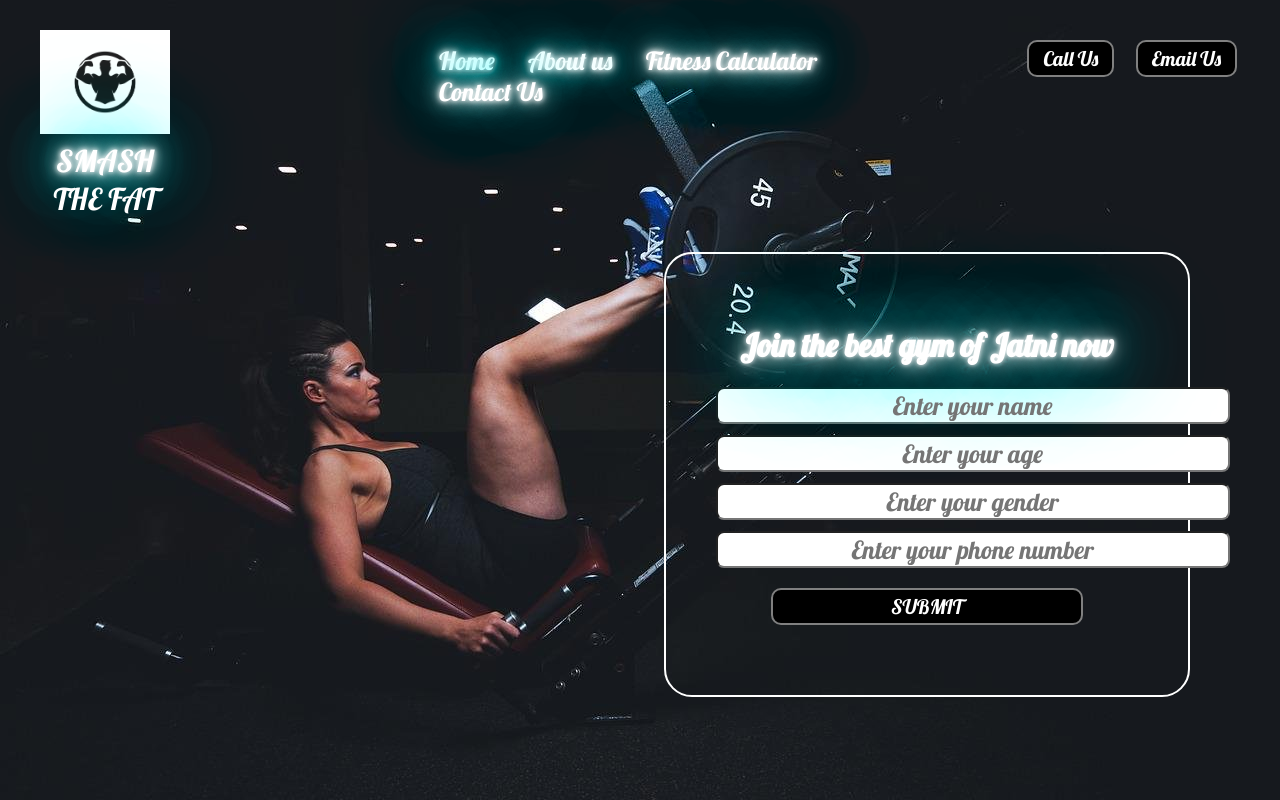
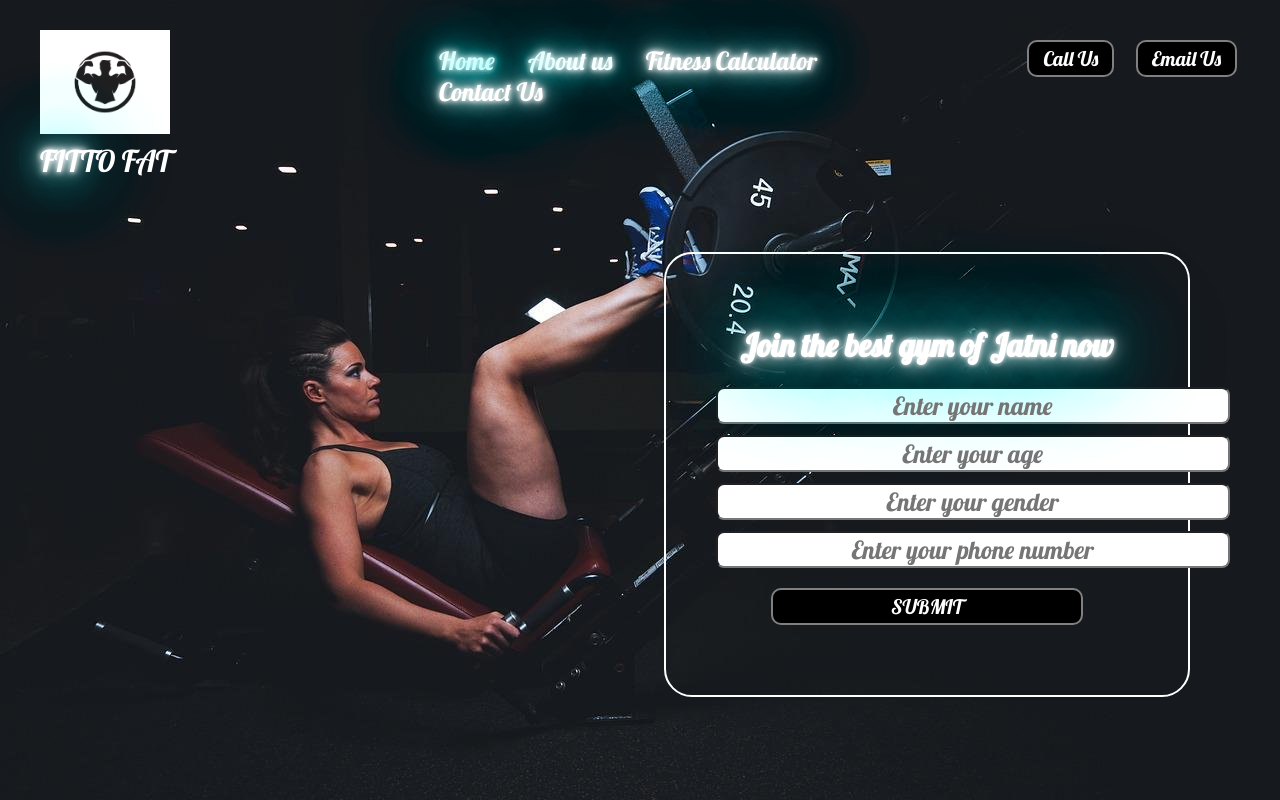
Before and after one commit to lucIFER24122001/website, a plain HTML site: page index.html in a window 1280 px wide. Drawn offline with Linux system fonts and the light colour scheme.

Commit message:
Update index.html

```diff
--- a/index.html
+++ b/index.html
@@ -14,7 +14,7 @@
     <div class="left">
 <div class="left">
     <img src="logo.jpg" alt="">
-    <div><span>SMASH</span> THE FAT</div>
+    <div><span>FIT</span>TO FAT</div>
 </div>
     </div>
     <div class="mid">
```
